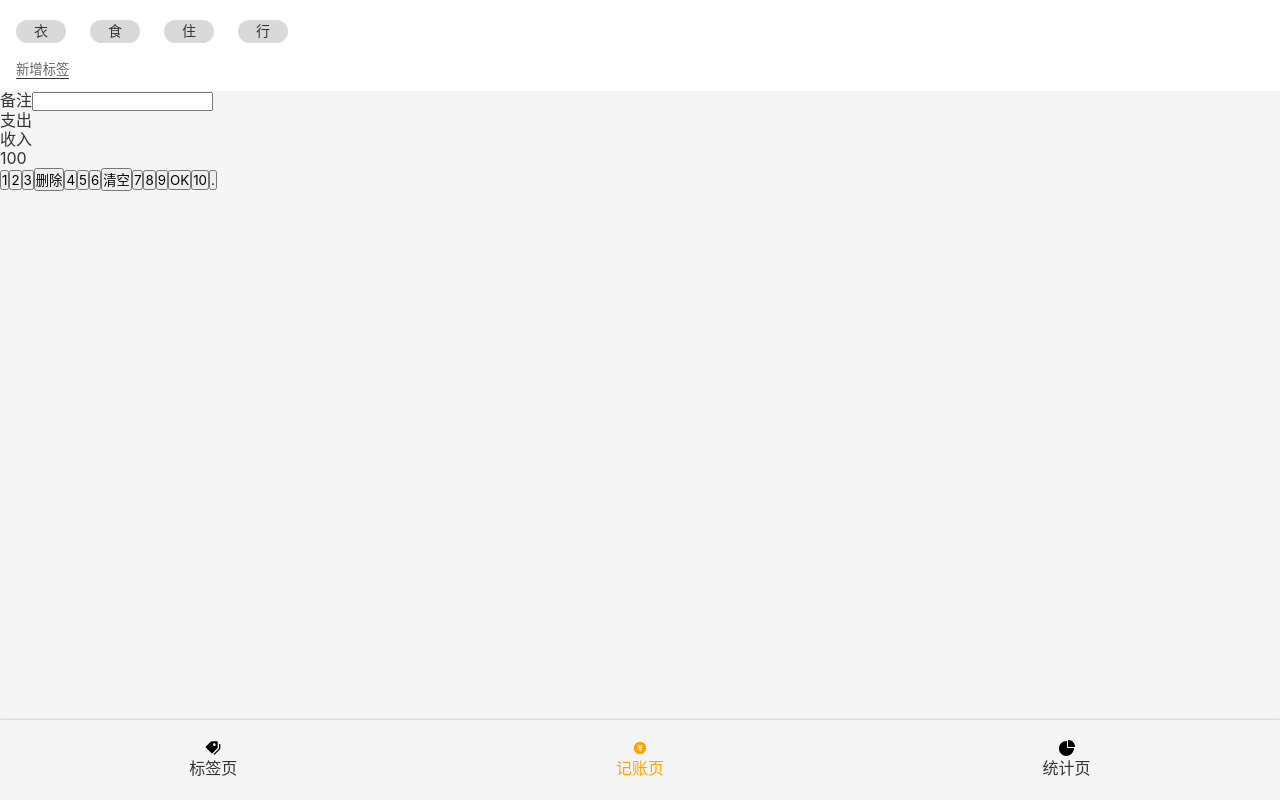
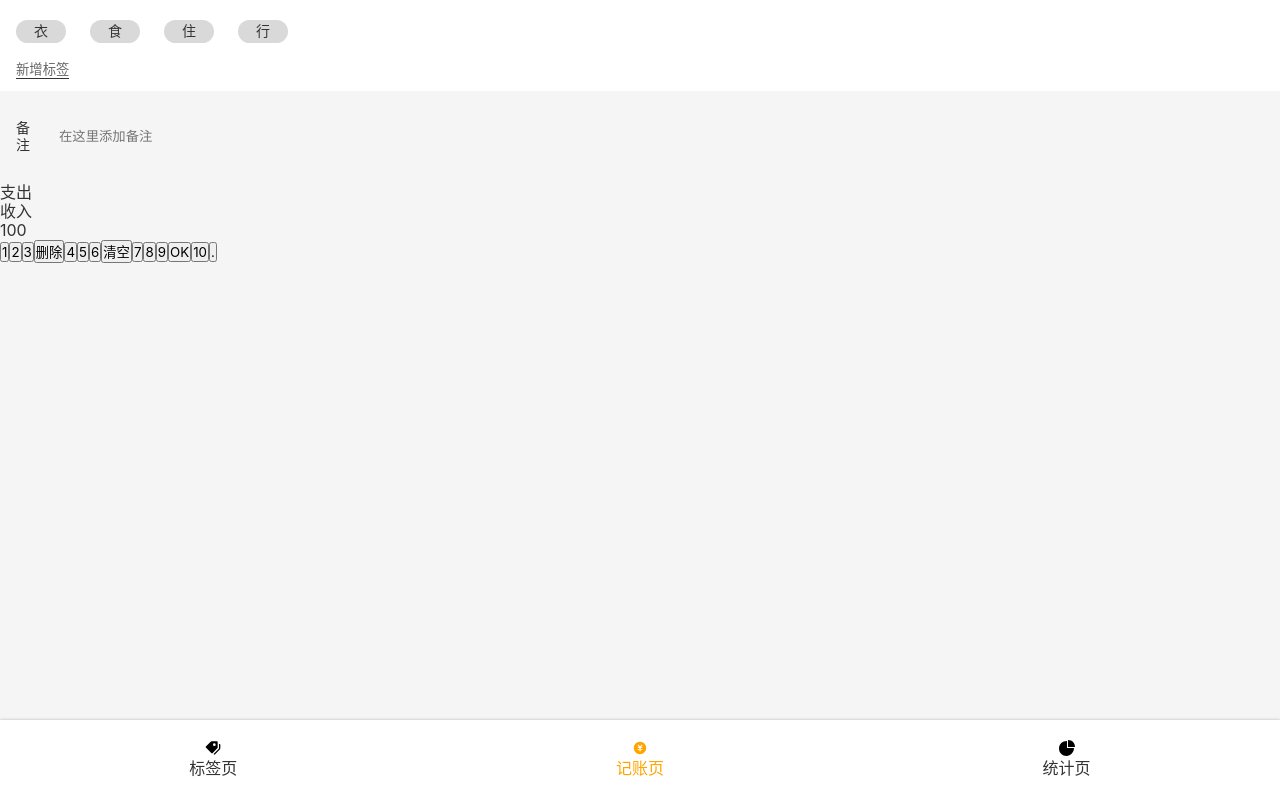
Before and after one commit to cazser/morney_react_1, a React app: page /#/money in a window 1280 px wide. Built offline with nearby package versions, Linux system fonts and the light colour scheme.

Commit message:
备注UI 完成

```diff
--- a/src/components/Nav.tsx
+++ b/src/components/Nav.tsx
@@ -6,6 +6,7 @@
 
 const NavWrapper = styled.nav`
     box-shadow:0 0 3px rgba(0,0,0,0.25);
+    background: #ffffff;
     line-height: 24px;
     > ul{
         display: flex;
--- a/src/index.scss
+++ b/src/index.scss
@@ -22,6 +22,10 @@
 button{
   font-family: inherit;
 }
+
+:focus{
+  outline: none;
+}
 .icon{
   width: 1em;
   height: 1em;
--- a/src/views/Money.tsx
+++ b/src/views/Money.tsx
@@ -24,7 +24,25 @@
         margin-top: 8px;
     }
 `
-const NotesSection = styled.section``
+const NotesSection = styled.section`
+    background: #f5f5f5;
+    padding: 10px 16px;
+    font-size: 14px;
+    > label{
+        display: flex;
+        align-items: center;
+        > span{
+            margin-right: 16px; white-space: no-wrap;
+        }
+        > input{
+            display: block;
+            width: 100%;
+            height: 72px;
+            background: none;
+            border: none;
+        }
+    }
+`
 const CategorySection = styled.section``
 const NumberPadSection = styled.section``
 
@@ -42,7 +60,7 @@
         <NotesSection>
             <label>
                 <span>备注</span>
-                <input type="text"/>
+                <input type="text" placeholder="在这里添加备注"/>
             </label>
         </NotesSection>
         <CategorySection>
```
